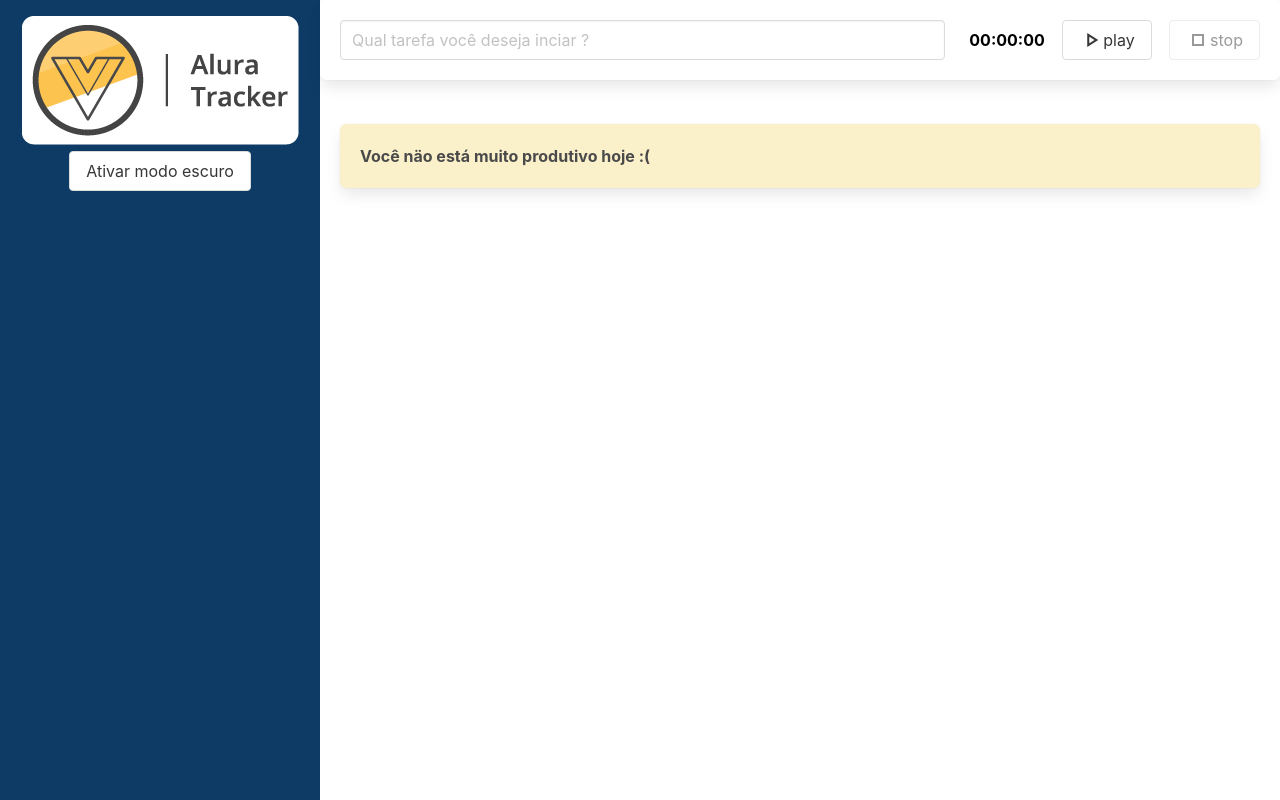
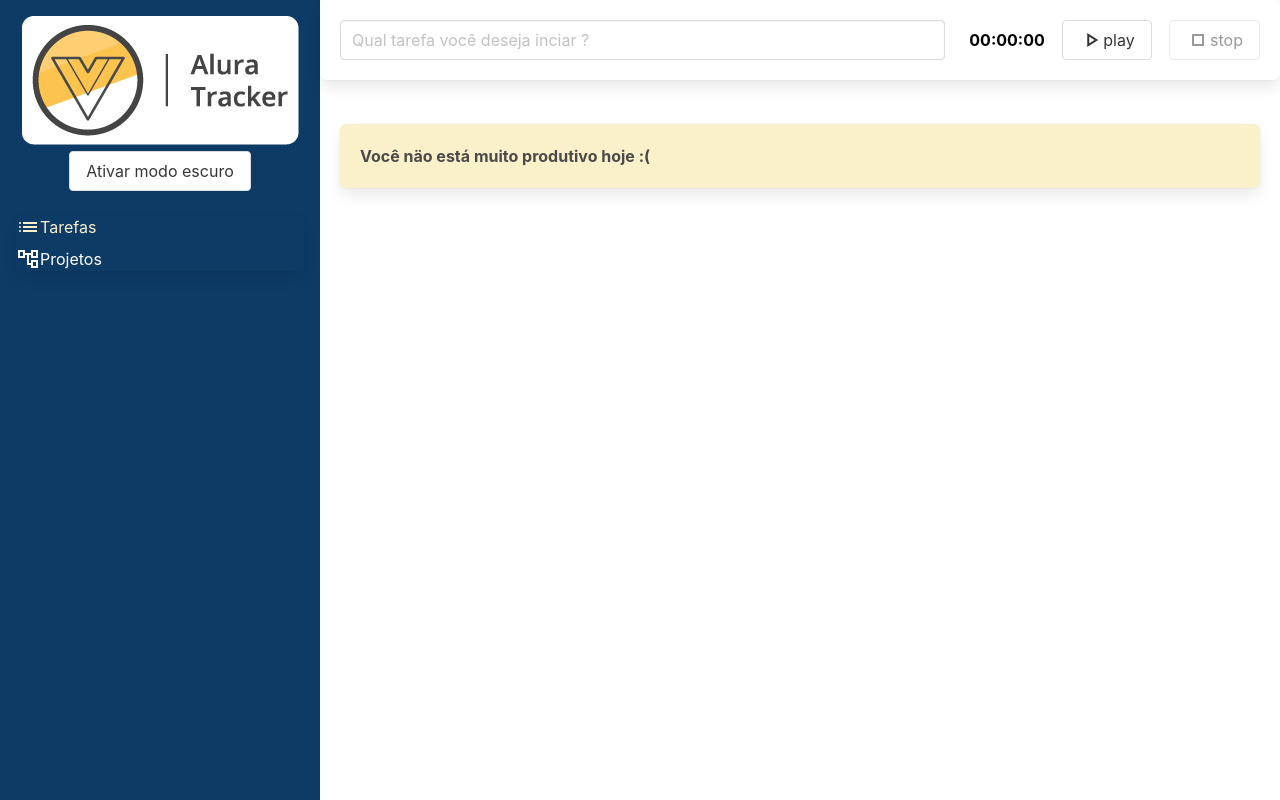
Before and after one commit to AndreCampeloR/Alura_Tracker, a Vue app: page / in a window 1280 px wide. Built offline with nearby package versions, Linux system fonts and the light colour scheme.

Commit message:
:sparkles: feat: Menu de rotas

```diff
--- a/src/components/BarraLateral.vue
+++ b/src/components/BarraLateral.vue
@@ -3,9 +3,31 @@
         <h1>
             <img src="../assets/logo.png" alt="">
         </h1>
-        <button class="button" @click="alterarTema">
+        <div>
+          <button class="button" @click="alterarTema">
             {{textoBotao}}
-        </button>
+          </button>
+        </div>
+        <nav class="panel mt-5">
+          <ul>
+              <li>
+                 <router-link to="/" class="link">
+                  <span class="material-symbols-outlined">
+                    list
+                  </span>
+                   <p>Tarefas</p>
+                 </router-link>
+              </li>
+              <li>
+                 <router-link to="/projetos" class="link">
+                  <span class="material-symbols-outlined">
+                    account_tree
+                  </span>
+                   <p>Projetos</p>
+                 </router-link>
+              </li>
+          </ul>
+        </nav>
     </header>
 </template>
 
@@ -51,4 +73,21 @@
       height: auto;
     }
   }
+.panel li {
+  margin: 8px 0;
+}
+.link {
+  color: #fff;
+  display: flex;
+  flex-direction: row;
+}
+.link {
+  color: #fff;
+}
+.link:hover {
+  color: #FAF0CA;
+}
+.link.router-link-active {
+  color: #FAF0CA;
+}
 </style>
```
